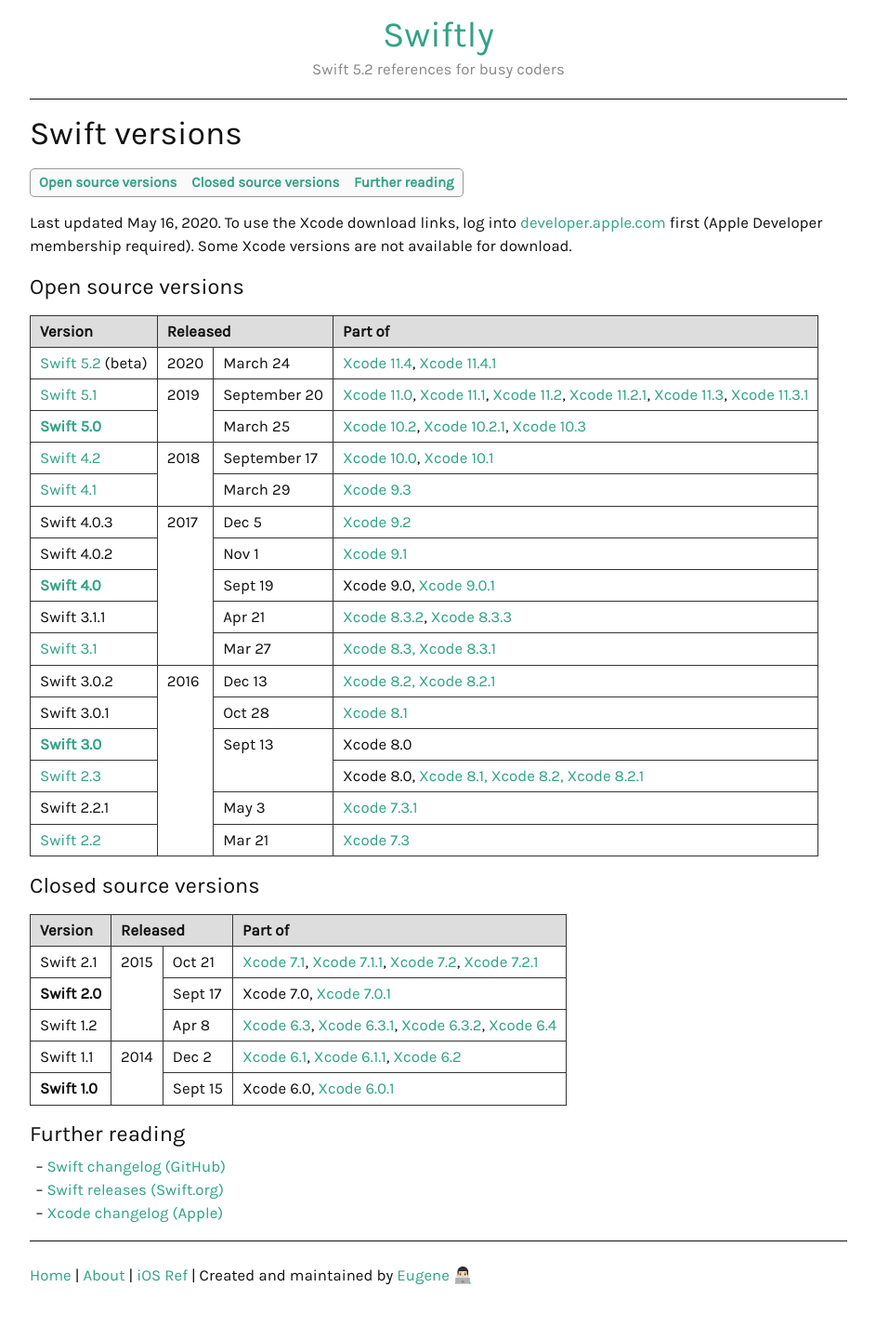
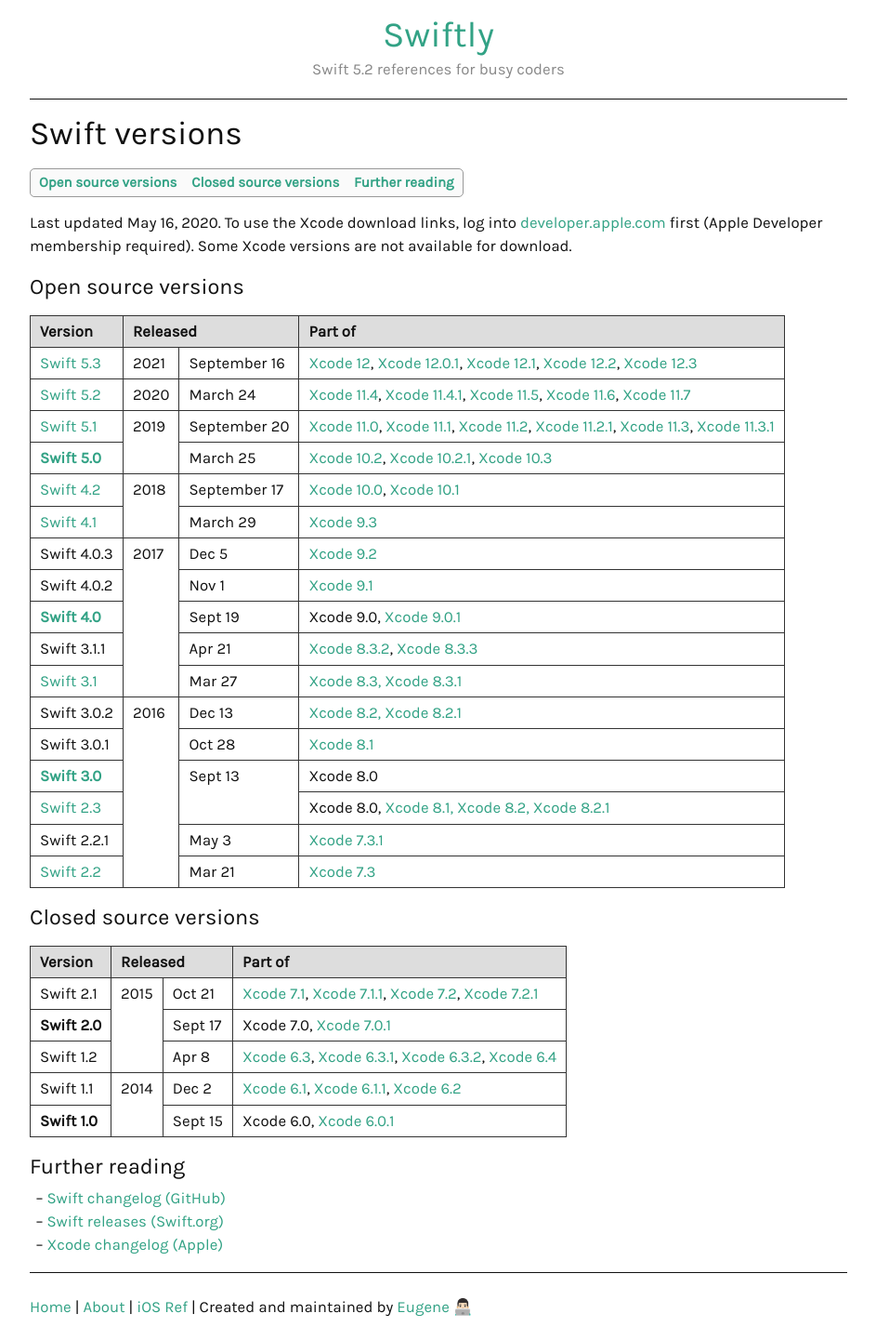
Before and after one commit to ebelinski/swiftly, a Jekyll site: the page built from _guides/swift-versions.md, in a window 1280 px wide. Shown: the whole page at 93% size, without its empty margins (168-1111 px from the left). Built offline with Jekyll 4.4.1, drawn with Linux system fonts in a browser that asks for light colours; comment, search, counter and statistics services are not loaded; before the commit the page ends 1407 px from its top, so only the background shows below that.

Commit message:
Added Swift 5.3.

```diff
--- a/_guides/swift-versions.md
+++ b/_guides/swift-versions.md
@@ -5,6 +5,7 @@ description: Tables showing versions of the Swift programming language, and thei
 redirect_from:
   - /versions/
 ---
+
 {::options parse_block_html="true" /}
 
 <div id="compact-toc">
@@ -24,12 +25,30 @@ Last updated May 16, 2020. To use the Xcode download links, log into [developer.
   </tr>
   <tr>
     <td>
-      <a href="https://swift.org/blog/swift-5-2-released/">Swift 5.2</a> (beta)
+      <a href="https://swift.org/blog/swift-5-3-released/">Swift 5.3</a>
+    </td>
+    <td>2021</td>
+    <td>September 16</td>
+    <td>
+      <a href="https://download.developer.apple.com/Developer_Tools/Xcode_12/Xcode_12.xip">Xcode 12</a>,
+      <a href="https://download.developer.apple.com/Developer_Tools/Xcode_12.0.1/Xcode_12.0.1.xip">Xcode 12.0.1</a>,
+      <a href="https://download.developer.apple.com/Developer_Tools/Xcode_12.1/Xcode_12.1.xip">Xcode 12.1</a>,
+      <a href="https://download.developer.apple.com/Developer_Tools/Xcode_12.2/Xcode_12.2.xip">Xcode 12.2</a>,
+      <a href="https://download.developer.apple.com/Developer_Tools/Xcode_12.3/Xcode_12.3.xip">Xcode 12.3</a>
+    </td>
+  </tr>
+  <tr>
+    <td>
+      <a href="https://swift.org/blog/swift-5-2-released/">Swift 5.2</a>
     </td>
     <td>2020</td>
     <td>March 24</td>
     <td>
-      <a href="https://developer.apple.com/services-account/download?path=/Developer_Tools/Xcode_11.4/Xcode_11.4.xip">Xcode 11.4</a>, <a href="https://developer.apple.com/services-account/download?path=/Developer_Tools/Xcode_11.4.1/Xcode_11.4.1.xip">Xcode 11.4.1</a>
+      <a href="https://developer.apple.com/services-account/download?path=/Developer_Tools/Xcode_11.4/Xcode_11.4.xip">Xcode 11.4</a>,
+      <a href="https://developer.apple.com/services-account/download?path=/Developer_Tools/Xcode_11.4.1/Xcode_11.4.1.xip">Xcode 11.4.1</a>,
+      <a href="https://download.developer.apple.com/Developer_Tools/Xcode_11.5/Xcode_11.5.xip">Xcode 11.5</a>,
+      <a href="https://download.developer.apple.com/Developer_Tools/Xcode_11.6/Xcode_11.6.xip">Xcode 11.6</a>,
+      <a href="https://download.developer.apple.com/Developer_Tools/Xcode_11.7/Xcode_11.7.xip">Xcode 11.7</a>
     </td>
   </tr>
   <tr>
```
